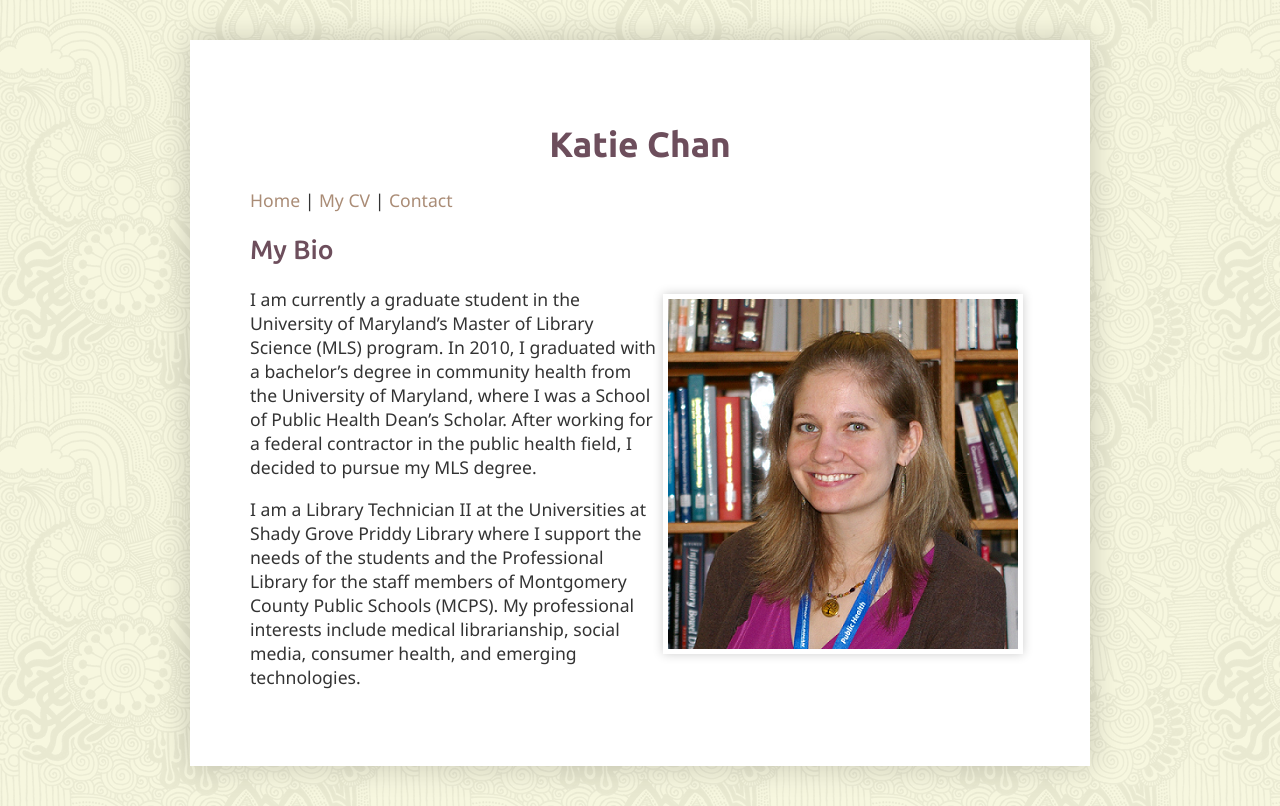
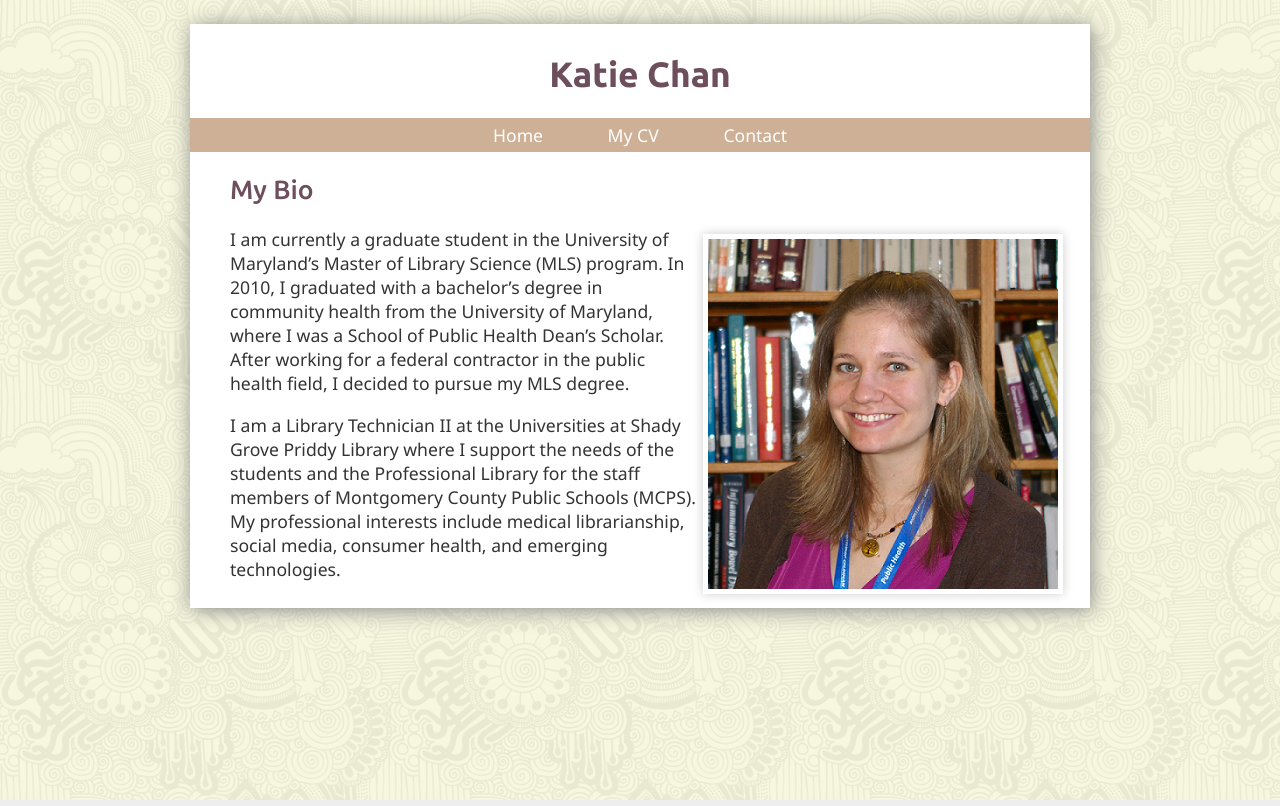
Before and after one commit to kmchan314/CV, a plain HTML site: page index.html in a window 1280 px wide. Drawn offline with Linux system fonts and the light colour scheme.

Commit message:
Navigation changes & layout changes
Overhauled layout, added nav to all pages

```diff
--- a/index.html
+++ b/index.html
@@ -11,25 +11,38 @@
     <title>Katie Chan Home</title>
     <!-- Title of the website-->
 	<link href='http://fonts.googleapis.com/css?family=Ubuntu:500,700' rel='stylesheet' type='text/css'>
-    <link rel="stylesheet" type="text/css" href="style.css" />
+    <link rel="stylesheet" href="responsive-nav.css" />
+	<link rel="stylesheet" type="text/css" href="style.css" />
+	<script src="responsive-nav.js"></script>
     <!-- link to style sheet. We can link to javascript files in a similar way -->
   </head>
   <body>
   <header>
       <h1>Katie Chan</h1>
-  <nav>
-
-      <a href="index.html">Home</a> |
-      <a href="cv.html">My CV</a> |
-      <a href="contact.html">Contact</a>
-
-  </nav>
+  <nav class="nav-collapse nav-list">
+		  <ul>
+			<li>
+			  <a href="index.html">Home</a>
+			</li>
+			<li>
+			  <a href="cv.html">My CV</a>
+			</li>
+			<li>
+			  <a href="contact.html">Contact</a>
+			</li>
+		  </ul>
+	  </nav>
   </header>
+  <section>
 	<h2>My Bio</h2>
 	<img src="images/KatieChan_small.png" id="profile-picture" />
     <p>I am currently a graduate student in the University of Maryland’s Master of Library Science (MLS) program. In 2010, I graduated with a bachelor’s degree in community health from the University of Maryland, where I was a School of Public Health Dean’s Scholar. After working for a federal contractor in the public health field, I decided to pursue my MLS degree.</p>
 
 	<p>I am a Library Technician II at the Universities at Shady Grove Priddy Library where I support the needs of the students and the Professional Library for the staff members of Montgomery County Public Schools (MCPS). My professional interests include medical librarianship, social media, consumer health, and emerging technologies.</p>
+	</section>
+	<script>
+	var nav = responsiveNav(".nav-collapse", {label:"&#9776; Menu"});
 
+	</script>
   </body>
 </html>
--- a/style.css
+++ b/style.css
@@ -14,11 +14,11 @@ body {
 	color: #333333;
 	width: 90%;
 	background-color: #ffffff;
-	margin: 40px auto;
-	padding: 60px;
-	box-shadow: 0 0 30px rgba(0,0,0,.2);
-	-moz-box-shadow: 0 0 30px rgba(0,0,0,.2);
-	-webkit-box-shadow: 0 0 30px rgba(0,0,0,.2);
+	margin-left:auto;
+	margin-right:auto;
+	box-shadow: 2px 2px 20px #888888;
+	-moz-box-shadow: 2px 2px 20px #888888;
+	-webkit-box-shadow: 2px 2px 20px #888888;
 	}
 strong {
 	font-weight:700;
@@ -50,11 +50,22 @@ img {
 	width: auto;
 	height: auto;
 	}
+/* added */
+section {
+    margin:0px 5px 5px 20px;
+	padding: 0px 5px 5px 20px;
+	}
 
 @media screen and (min-width: 1000px){
 	body {
 	width: 900px;
 	font-size:110%;
+
+	}
+
+	section{
+	margin:0px 10px 10px 20px;
+	padding:0px 10px 10px 20px;
 	}
 	}
 
@@ -74,6 +85,7 @@ h1, h2, h3 {
 	color: #6d4e5c;
 	}
 h1 {
+	padding-top:30px;
 	font-weight: 700;
 	text-align:center;
 	}
```
Also changed, not shown: contact.html (+18 -7 lines), cv.html (+2 -0 lines).
